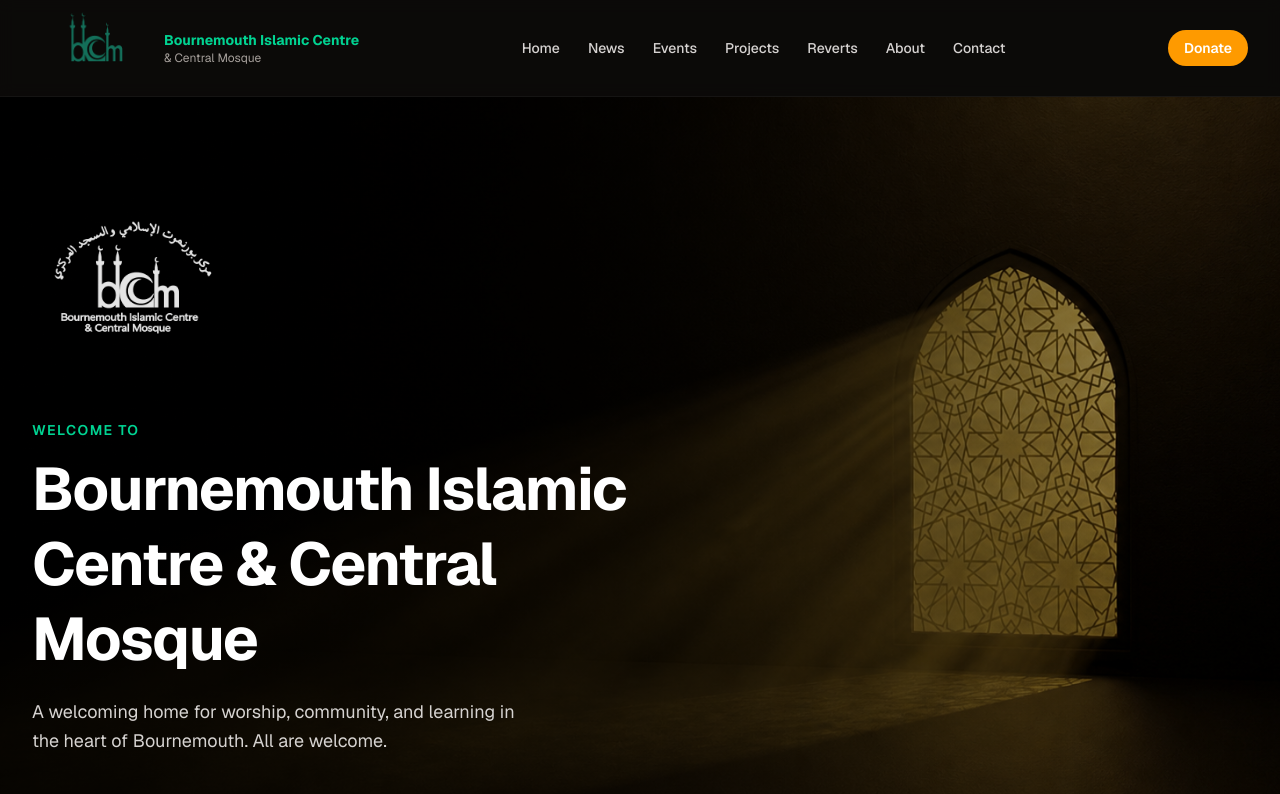
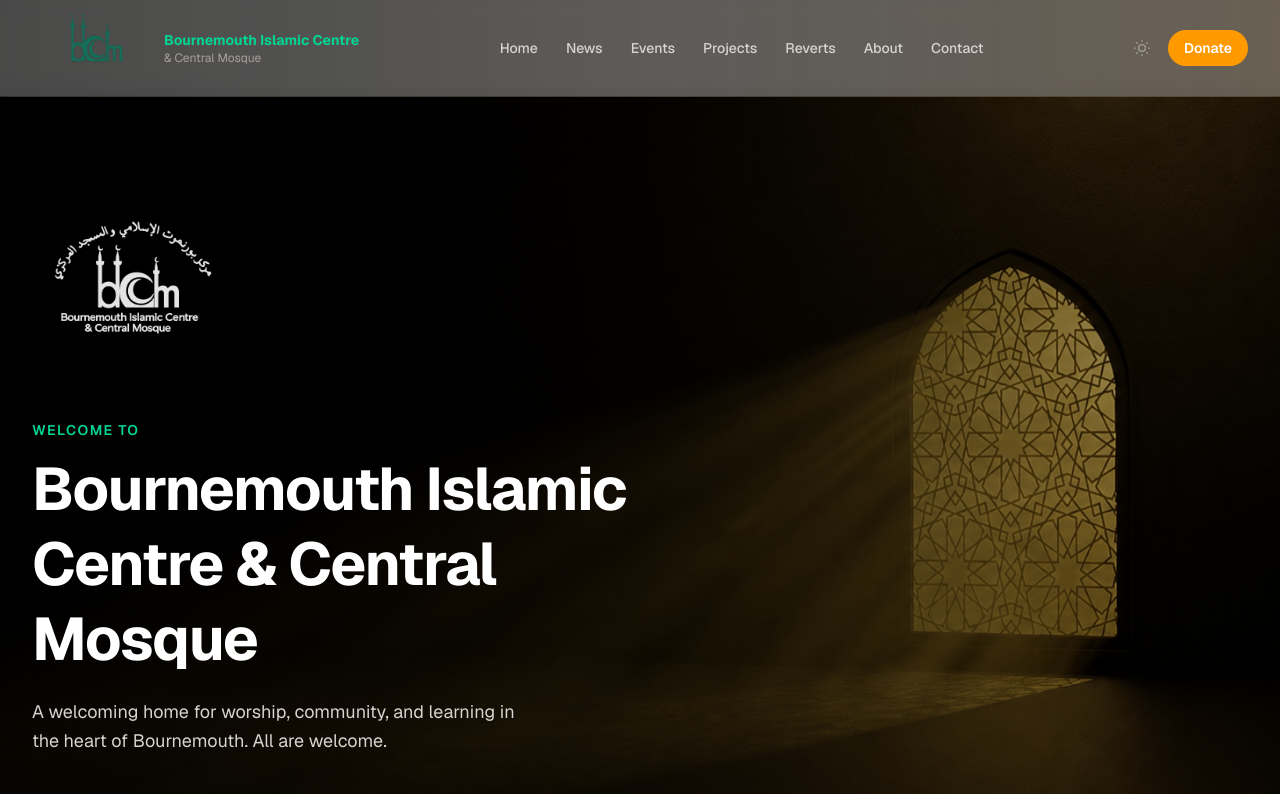
Before and after one commit to ak25-dev-fullstack/bournemouth-islamic-center, a Next.js app: page / in a window 1280 px wide. Shown: the top 794 px of the page. Built offline with nearby package versions, Linux system fonts and the light colour scheme.

Commit message:
header edit

```diff
--- a/src/app/globals.css
+++ b/src/app/globals.css
@@ -1,15 +1,18 @@
 @import "tailwindcss";
 
+/* Class-based dark mode: .dark on <html> activates dark: variants */
+@custom-variant dark (&:where(.dark, .dark *));
+
 @theme inline {
-  --color-background: #0c0a09;
-  --color-foreground: #fafaf9;
+  --color-background: #f5f5f4;
+  --color-foreground: #1c1917;
   --font-sans: var(--font-geist-sans);
   --font-mono: var(--font-geist-mono);
 }
 
 :root {
-  --background: #0c0a09;
-  --foreground: #fafaf9;
+  --background: #f5f5f4;
+  --foreground: #1c1917;
 }
 
 body {
--- a/src/app/layout.tsx
+++ b/src/app/layout.tsx
@@ -3,6 +3,7 @@
 import "./globals.css";
 import Header from "@/components/layout/Header";
 import Footer from "@/components/layout/Footer";
+import { ThemeProvider } from "@/components/ThemeProvider";
 
 const geistSans = Geist({
   variable: "--font-geist-sans",
@@ -38,10 +39,20 @@
 }) {
   return (
     <html lang="en" className={`${geistSans.variable} h-full`}>
-      <body className="min-h-full flex flex-col bg-stone-950 antialiased">
-        <Header />
-        <main className="flex-grow pt-24">{children}</main>
-        <Footer />
+      {/* Prevent flash of wrong theme before React hydrates */}
+      <head>
+        <script
+          dangerouslySetInnerHTML={{
+            __html: `(function(){try{var t=localStorage.getItem('bic-theme')||'dark';document.documentElement.classList.toggle('dark',t==='dark');}catch(e){}})();`,
+          }}
+        />
+      </head>
+      <body className="min-h-full flex flex-col bg-stone-100 dark:bg-stone-950 antialiased transition-colors duration-300">
+        <ThemeProvider>
+          <Header />
+          <main className="flex-grow pt-24">{children}</main>
+          <Footer />
+        </ThemeProvider>
       </body>
     </html>
   );
--- /dev/null
+++ b/src/components/ThemeProvider.tsx
@@ -0,0 +1,33 @@
+"use client";
+
+import { createContext, useContext, useEffect, useState } from "react";
+
+type Theme = "dark" | "light";
+
+interface ThemeContextValue {
+  theme: Theme;
+  toggle: () => void;
+}
+
+const ThemeContext = createContext<ThemeContextValue>({ theme: "dark", toggle: () => {} });
+
+export function ThemeProvider({ children }: { children: React.ReactNode }) {
+  const [theme, setTheme] = useState<Theme>("dark");
+
+  useEffect(() => {
+    const stored = (localStorage.getItem("bic-theme") as Theme | null) ?? "dark";
+    setTheme(stored);
+    document.documentElement.classList.toggle("dark", stored === "dark");
+  }, []);
+
+  const toggle = () => {
+    const next = theme === "dark" ? "light" : "dark";
+    setTheme(next);
+    localStorage.setItem("bic-theme", next);
+    document.documentElement.classList.toggle("dark", next === "dark");
+  };
+
+  return <ThemeContext.Provider value={{ theme, toggle }}>{children}</ThemeContext.Provider>;
+}
+
+export const useTheme = () => useContext(ThemeContext);
--- a/src/components/layout/Header.tsx
+++ b/src/components/layout/Header.tsx
@@ -4,6 +4,7 @@
 import Image from "next/image";
 import { useState, useEffect, useRef } from "react";
 import iconOnly from "@/assets/icon_only.png";
+import { useTheme } from "@/components/ThemeProvider";
 
 const navLinks = [
   { label: "Home", href: "/" },
@@ -14,6 +15,29 @@
   { label: "About", href: "/about" },
   { label: "Contact", href: "/contact" },
 ];
+
+function ThemeToggle() {
+  const { theme, toggle } = useTheme();
+  return (
+    <button
+      onClick={toggle}
+      aria-label={`Switch to ${theme === "dark" ? "light" : "dark"} mode`}
+      className="p-2 rounded-lg text-stone-500 dark:text-stone-400 hover:bg-stone-200 dark:hover:bg-white/10 hover:text-stone-800 dark:hover:text-white transition-colors"
+    >
+      {theme === "dark" ? (
+        /* Sun icon */
+        <svg className="w-5 h-5" fill="none" stroke="currentColor" viewBox="0 0 24 24" aria-hidden="true">
+          <path strokeLinecap="round" strokeLinejoin="round" strokeWidth={1.5} d="M12 3v1m0 16v1m9-9h-1M4 12H3m15.364-6.364l-.707.707M6.343 17.657l-.707.707m12.728 0l-.707-.707M6.343 6.343l-.707-.707M12 8a4 4 0 100 8 4 4 0 000-8z" />
+        </svg>
+      ) : (
+        /* Moon icon */
+        <svg className="w-5 h-5" fill="none" stroke="currentColor" viewBox="0 0 24 24" aria-hidden="true">
+          <path strokeLinecap="round" strokeLinejoin="round" strokeWidth={1.5} d="M20.354 15.354A9 9 0 018.646 3.646 9.003 9.003 0 0012 21a9.003 9.003 0 008.354-5.646z" />
+        </svg>
+      )}
+    </button>
+  );
+}
 
 export default function Header() {
   const [menuOpen, setMenuOpen] = useState(false);
@@ -40,16 +64,16 @@
   }, []);
 
   return (
-    <header
-      className={`fixed inset-x-0 top-0 z-50 transition-all duration-300 ease-in-out ${
-        scrolled
-          ? "bg-stone-950/90 backdrop-blur-md border-b border-white/10 shadow-lg"
-          : "bg-stone-950/70 backdrop-blur-sm border-b border-white/5"
-      } ${visible ? "translate-y-0" : "-translate-y-full"}`}>
+<header
+  className={`fixed inset-x-0 top-0 z-50 transition-all duration-300 ease-in-out ${
+    scrolled
+      ? "bg-gradient-to-r from-[#F5F0E6]/95 via-[#EFE6D6]/90 to-[#F5F0E6]/95 dark:from-[#0F0F0F]/95 dark:via-[#1C1A17]/95 dark:to-[#3A2E1E]/95 backdrop-blur-md border-b border-[#E5D7B5] dark:border-[#C6A85A]/25 shadow-md"
+      : "bg-gradient-to-r from-[#F5F0E6]/80 via-[#EFE6D6]/70 to-[#F5F0E6]/80 dark:from-[#0F0F0F]/75 dark:via-[#1C1A17]/70 dark:to-[#3A2E1E]/75 backdrop-blur-sm border-b border-[#E5D7B5]/50 dark:border-[#C6A85A]/10"
+  } ${visible ? "translate-y-0" : "-translate-y-full"}`}
+>
       <div className="max-w-7xl mx-auto px-4 sm:px-6 lg:px-8">
         <div className="flex items-center justify-between h-24">
           {/* Logo */}
-
           <Link href="/" className="flex items-center gap-3 group">
             <Image
               src={iconOnly}
@@ -59,10 +83,10 @@
               className="flex-shrink-0"
             />
             <div className="leading-tight">
-              <span className="block text-sm font-bold text-emerald-400 group-hover:text-emerald-300 transition-colors">
+              <span className="block text-sm font-bold text-emerald-700 dark:text-emerald-400 group-hover:text-emerald-600 dark:group-hover:text-emerald-300 transition-colors">
                 Bournemouth Islamic Centre
               </span>
-              <span className="block text-xs text-stone-400">
+              <span className="block text-xs text-stone-500 dark:text-stone-400">
                 & Central Mosque
               </span>
             </div>
@@ -74,15 +98,16 @@
               <Link
                 key={link.href}
                 href={link.href}
-                className="px-3 py-2 text-sm font-medium text-stone-300 rounded-md hover:bg-white/10 hover:text-emerald-400 transition-colors"
+                className="px-3 py-2 text-sm font-medium text-stone-700 dark:text-stone-300 rounded-md hover:bg-stone-100 dark:hover:bg-white/10 hover:text-emerald-700 dark:hover:text-emerald-400 transition-colors"
               >
                 {link.label}
               </Link>
             ))}
           </nav>
 
-          {/* Donate CTA + mobile menu button */}
-          <div className="flex items-center gap-3">
+          {/* Theme toggle + Donate + mobile menu */}
+          <div className="flex items-center gap-2">
+            <ThemeToggle />
             <Link
               href="/donate"
               className="hidden sm:inline-flex items-center px-4 py-2 rounded-full text-sm font-semibold bg-amber-500 text-white hover:bg-amber-600 transition-colors"
@@ -90,32 +115,16 @@
               Donate
             </Link>
             <button
-              className="md:hidden p-2 rounded-md text-stone-300 hover:bg-white/10"
+              className="md:hidden p-2 rounded-md text-stone-600 dark:text-stone-300 hover:bg-stone-100 dark:hover:bg-white/10 transition-colors"
               onClick={() => setMenuOpen((v) => !v)}
               aria-expanded={menuOpen}
               aria-label="Toggle navigation menu"
             >
-              <svg
-                className="w-6 h-6"
-                fill="none"
-                stroke="currentColor"
-                viewBox="0 0 24 24"
-                aria-hidden="true"
-              >
+              <svg className="w-6 h-6" fill="none" stroke="currentColor" viewBox="0 0 24 24" aria-hidden="true">
                 {menuOpen ? (
-                  <path
-                    strokeLinecap="round"
-                    strokeLinejoin="round"
-                    strokeWidth={2}
-                    d="M6 18L18 6M6 6l12 12"
-                  />
+                  <path strokeLinecap="round" strokeLinejoin="round" strokeWidth={2} d="M6 18L18 6M6 6l12 12" />
                 ) : (
-                  <path
-                    strokeLinecap="round"
-                    strokeLinejoin="round"
-                    strokeWidth={2}
-                    d="M4 6h16M4 12h16M4 18h16"
-                  />
+                  <path strokeLinecap="round" strokeLinejoin="round" strokeWidth={2} d="M4 6h16M4 12h16M4 18h16" />
                 )}
               </svg>
             </button>
@@ -125,14 +134,14 @@
 
       {/* Mobile menu */}
       {menuOpen && (
-        <div className="md:hidden border-t border-white/10 bg-stone-950/95 backdrop-blur-md px-4 pb-4 pt-2">
+        <div className="md:hidden border-t border-stone-200 dark:border-white/10 bg-white/95 dark:bg-stone-950/95 backdrop-blur-md px-4 pb-4 pt-2">
           <nav className="flex flex-col gap-1" aria-label="Mobile navigation">
             {navLinks.map((link) => (
               <Link
                 key={link.href}
                 href={link.href}
                 onClick={() => setMenuOpen(false)}
-                className="px-3 py-2.5 text-sm font-medium text-stone-300 rounded-md hover:bg-white/10 hover:text-emerald-400 transition-colors"
+                className="px-3 py-2.5 text-sm font-medium text-stone-700 dark:text-stone-300 rounded-md hover:bg-stone-100 dark:hover:bg-white/10 hover:text-emerald-700 dark:hover:text-emerald-400 transition-colors"
               >
                 {link.label}
               </Link>
```
